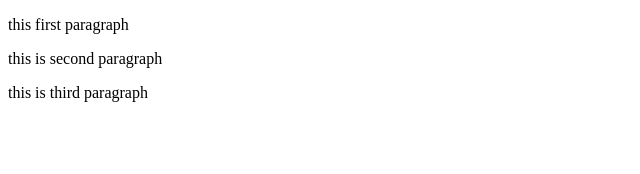
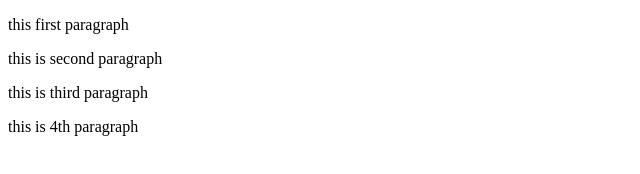
Before and after one commit to UDAYKIRAN588/Helloworld, a plain HTML site: page index.html in a window 1280 px wide. Shown: the whole page, without its empty margins (0-640 px from the left). Drawn offline with Linux system fonts and the light colour scheme.

Commit message:
commit from command line

```diff
--- a/index.html
+++ b/index.html
@@ -6,6 +6,7 @@
     <p>this first paragraph</p>
     <p>this is second paragraph</p>
     <p>this is third paragraph</p>
+    <p>this is 4th paragraph</p>
 </head>
 <body>
 
```
